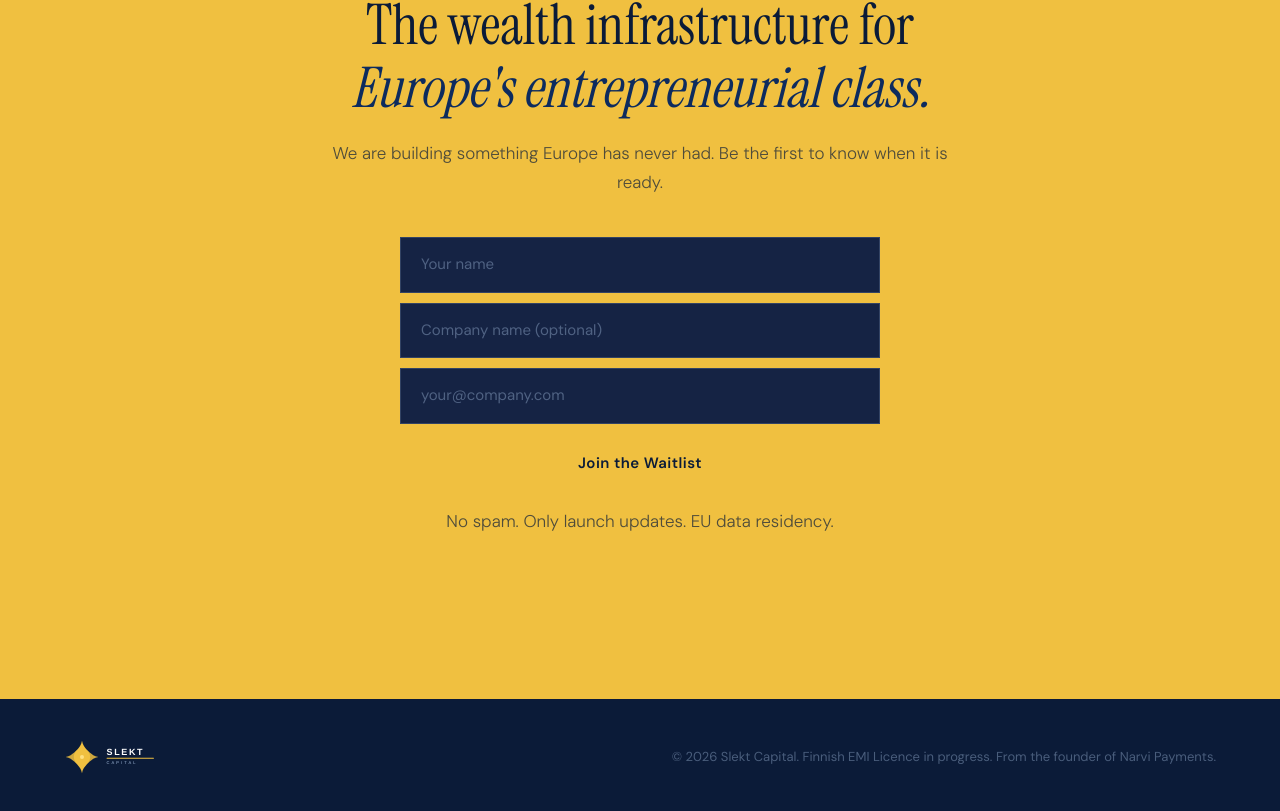
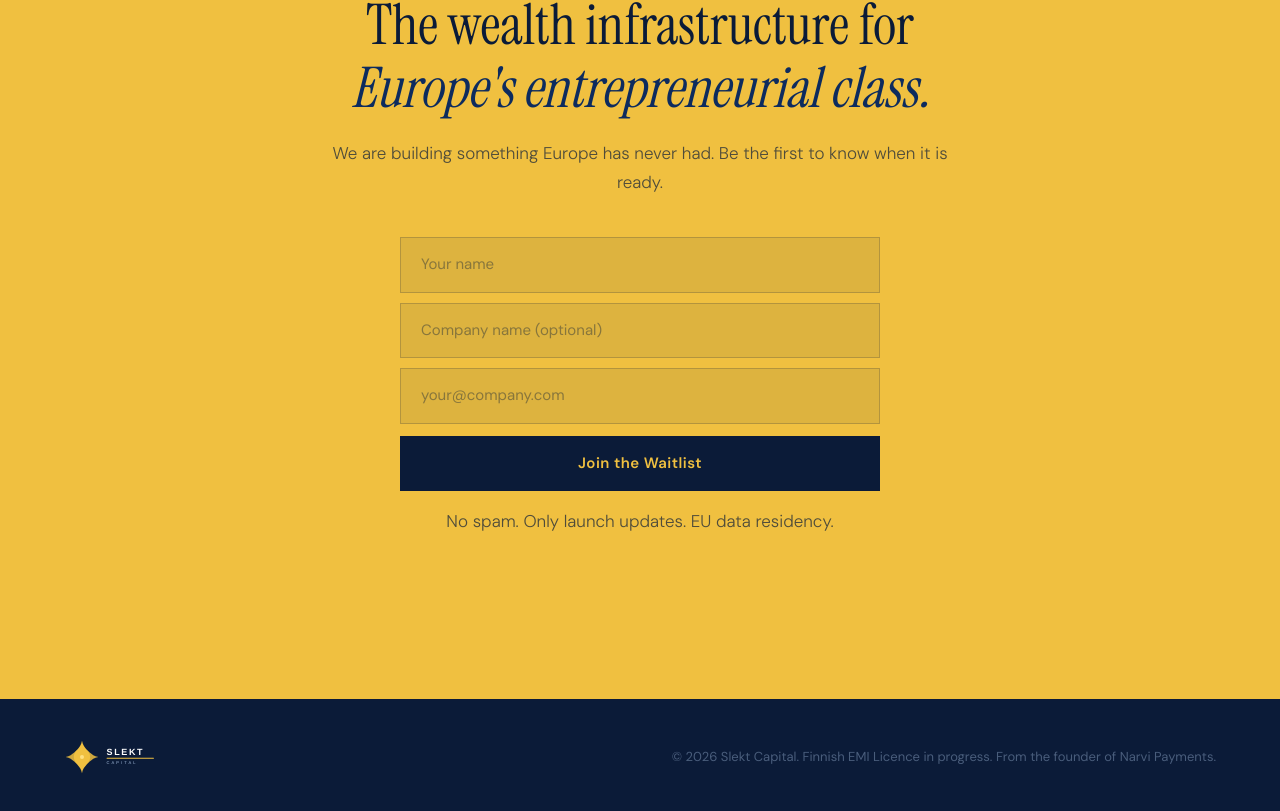
Before and after one commit to neil929/slektlandingbeta, a Next.js app: page / in a window 1280 px wide. Shown: the part 8439-9250 px from the top of the page. Built offline with nearby package versions, Linux system fonts and the light colour scheme.

Commit message:
Fix waitlist form visibility on gold background
section-gold overrides were targeting old .email-form class.
Add matching overrides for .waitlist-fields and .waitlist-btn so
inputs and button are visible against the gold background.

https://claude.ai/code/session_01MFMeAd5xVyB6Lo6DywMqLU

```diff
--- a/app/globals.css
+++ b/app/globals.css
@@ -153,6 +153,10 @@ h1 em { font-style: italic; color: var(--gold); }
 .section-gold .email-form input::placeholder { color: rgba(11,27,56,0.4); }
 .section-gold .email-form button { background: var(--midnight); color: var(--gold); }
 .section-gold .cta-footnote { color: rgba(11,27,56,0.45); }
+.section-gold .waitlist-fields input { background: rgba(11,27,56,0.08); border-color: rgba(11,27,56,0.2); color: var(--midnight); }
+.section-gold .waitlist-fields input::placeholder { color: rgba(11,27,56,0.4); }
+.section-gold .waitlist-btn { background: var(--midnight); color: var(--gold); }
+.section-gold .cta-success { color: var(--midnight); }
 
 /* SECTION 3 — MARKET PROBLEM */
 .problem-intro { max-width: 700px; margin-bottom: 64px; }
```
